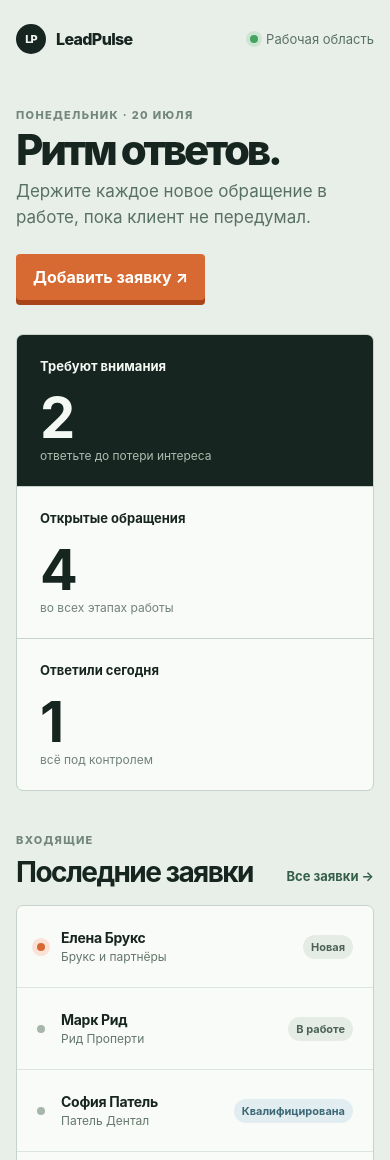
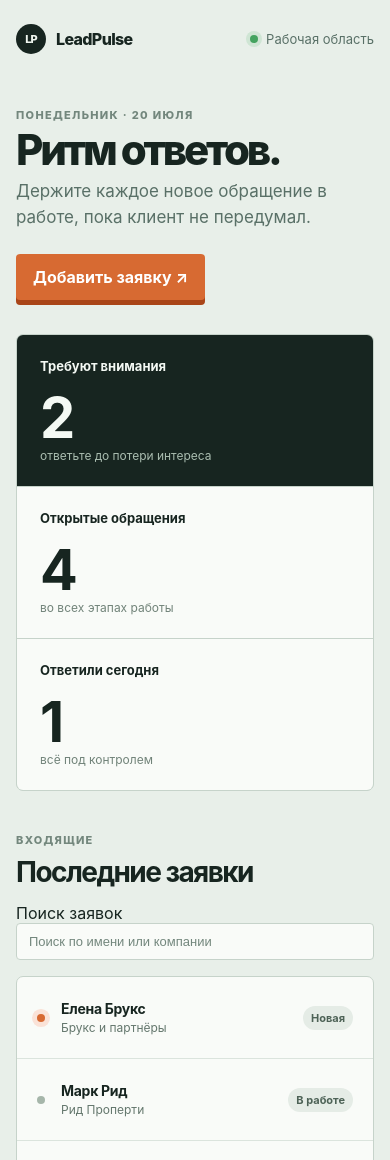
Before and after one commit to Dediinside/leadpulse, a React (Vite) app: page / in a window 390 px wide. Shown: the top 1160 px of the page. Built offline with nearby package versions, Linux system fonts and the light colour scheme.

Commit message:
feat: добавить поиск заявок

```diff
--- a/src/App.tsx
+++ b/src/App.tsx
@@ -1,3 +1,4 @@
+import { useState } from 'react';
 import { getAttentionLeads, initialLeads, leadStatuses, type LeadStatus } from './data/leads';
 
 const statusLabel: Record<LeadStatus, string> = {
@@ -11,9 +12,13 @@ const statusLabel: Record<LeadStatus, string> = {
 const displayNow = new Date('2026-07-20T11:00:00.000Z');
 
 export default function App() {
+  const [query, setQuery] = useState('');
   const attention = getAttentionLeads(initialLeads, displayNow);
   const openLeads = initialLeads.filter(({ status }) => !['won', 'lost'].includes(status));
   const answeredToday = initialLeads.filter(({ answeredAt }) => answeredAt?.startsWith('2026-07-20')).length;
+  const visibleLeads = initialLeads.filter(({ customer, company }) =>
+    `${customer} ${company}`.toLocaleLowerCase().includes(query.trim().toLocaleLowerCase()),
+  );
 
   return (
     <main className="app-shell">
@@ -61,10 +66,18 @@ export default function App() {
             <p className="eyebrow">Входящие</p>
             <h2 id="inbox-heading">Последние заявки</h2>
           </div>
-          <button className="text-action" type="button">Все заявки <span aria-hidden="true">→</span></button>
+          <label className="search-field">
+            <span className="sr-only">Поиск заявок</span>
+            <input
+              type="search"
+              placeholder="Поиск по имени или компании"
+              value={query}
+              onChange={({ target }) => setQuery(target.value)}
+            />
+          </label>
         </div>
         <div className="lead-list" role="list">
-          {initialLeads.map((lead) => {
+          {visibleLeads.map((lead) => {
             const needsAttention = attention.some(({ id }) => id === lead.id);
             return (
               <article className="lead-row" key={lead.id} role="listitem">
--- a/src/styles.css
+++ b/src/styles.css
@@ -33,6 +33,8 @@ h1 { max-width: 650px; margin-bottom: 10px; font-size: clamp(42px, 7vw, 82px); l
 .workspace { margin-top: 42px; }
 .section-heading { display: flex; align-items: end; justify-content: space-between; margin-bottom: 16px; }
 h2 { margin: 0; font-size: 28px; letter-spacing: -.055em; }
+.search-field input { width: 248px; border: 1px solid #c6d3ca; border-radius: 4px; padding: 10px 12px; background: #f9fbf8; color: #172520; font-size: 13px; }
+.search-field input::placeholder { color: #73877d; }
 .text-action { border: 0; padding: 5px 0; background: transparent; color: #365f4a; cursor: pointer; font-size: 13px; font-weight: 700; }
 .lead-list { overflow: hidden; border: 1px solid #c6d3ca; border-radius: 7px; background: #f9fbf8; }
 .lead-row { display: grid; grid-template-columns: 14px minmax(150px, .9fr) 2fr 100px 95px; align-items: center; gap: 18px; min-height: 82px; padding: 16px 20px; border-bottom: 1px solid #dbe4dd; }
@@ -55,6 +57,8 @@ h2 { margin: 0; font-size: 28px; letter-spacing: -.055em; }
   .metric { min-height: 120px; }
   .metric strong { margin-top: 16px; }
   .lead-row { grid-template-columns: 12px 1fr auto; gap: 12px; }
+  .section-heading { align-items: start; flex-direction: column; gap: 14px; }
+  .search-field, .search-field input { width: 100%; }
   .lead-message, .owner { display: none; }
   .lead-identity { grid-column: 2; }
   .status { grid-column: 3; }
```
Also changed, not shown: 1 other file (tests, documents, lock files or other folders).
